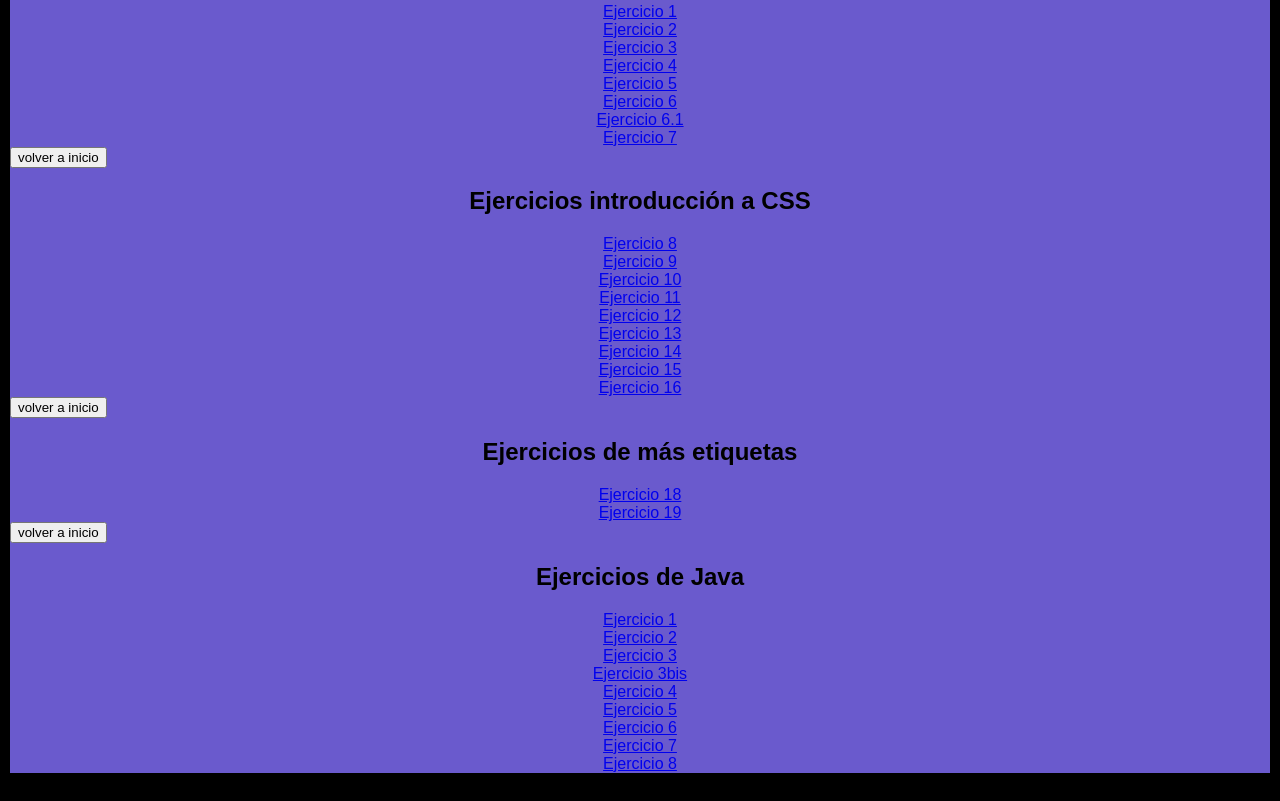
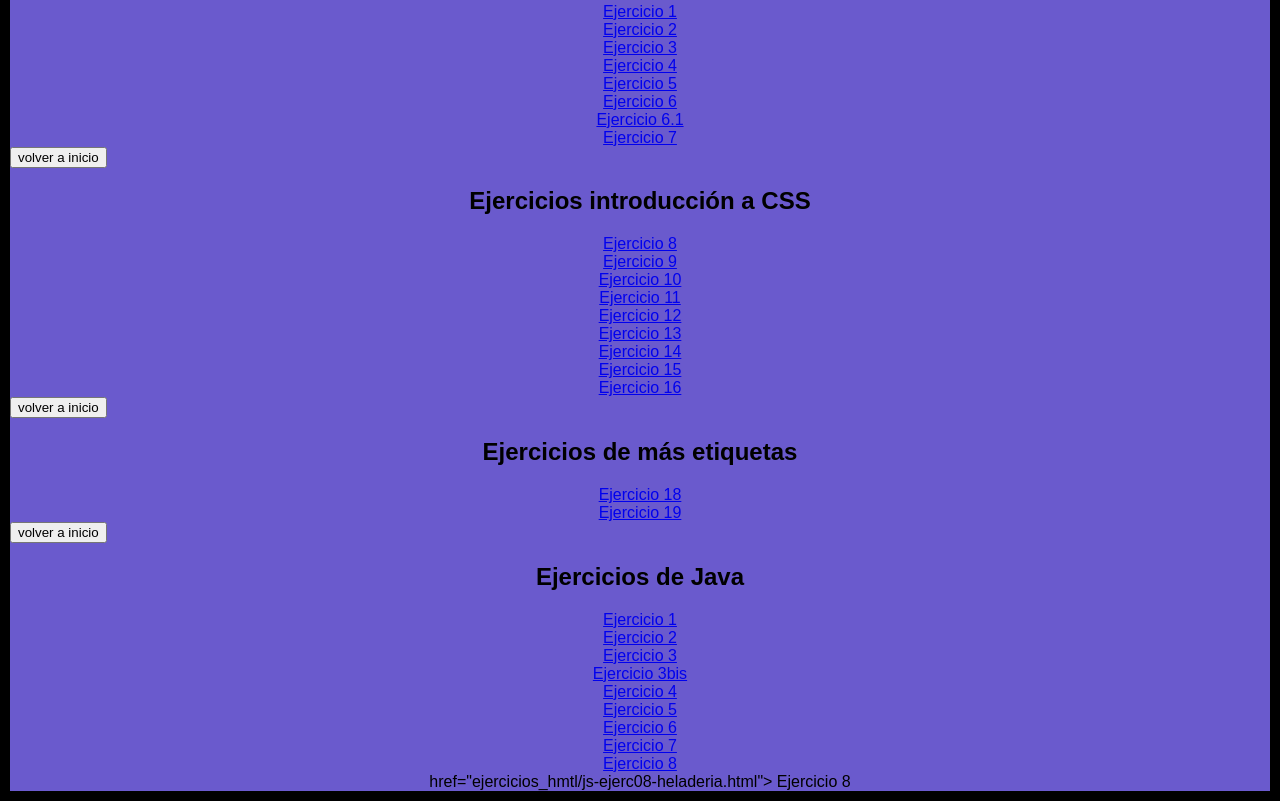
Before and after one commit to adrianas12/adrianas12.github.io, a plain HTML site: page index.html in a window 1280 px wide. Shown: the part 481-1282 px from the top of the page. Drawn offline with Linux system fonts and the light colour scheme.

Commit message:
Update index.html

```diff
--- a/index.html
+++ b/index.html
@@ -94,7 +94,7 @@ margin: 5px;
   <a href="ejercicios_html/js-ejerc06-estructuras_condicionales-1"> Ejercicio 6 </a> <br>
   <a href="ejercicios_html/js-ejerc07-estructuras_condicionales-2"> Ejercicio 7 </a> <br>
   <a href="ejercicios_html/8 java"> Ejercicio 8 </a> <br>
-
+  <a> href="ejercicios_hmtl/js-ejerc08-heladeria.html"> Ejercicio 8 </a>
 
 </div>
 
```
